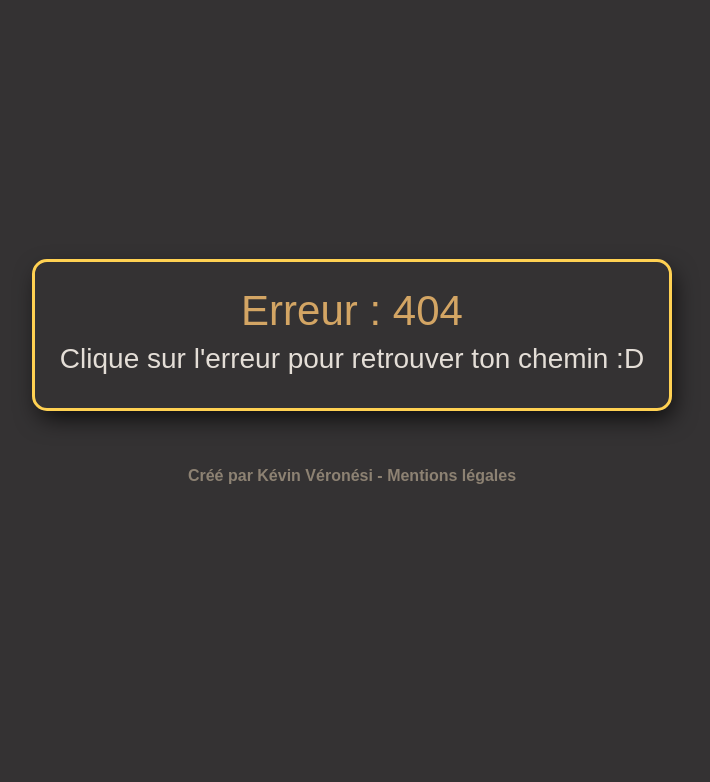
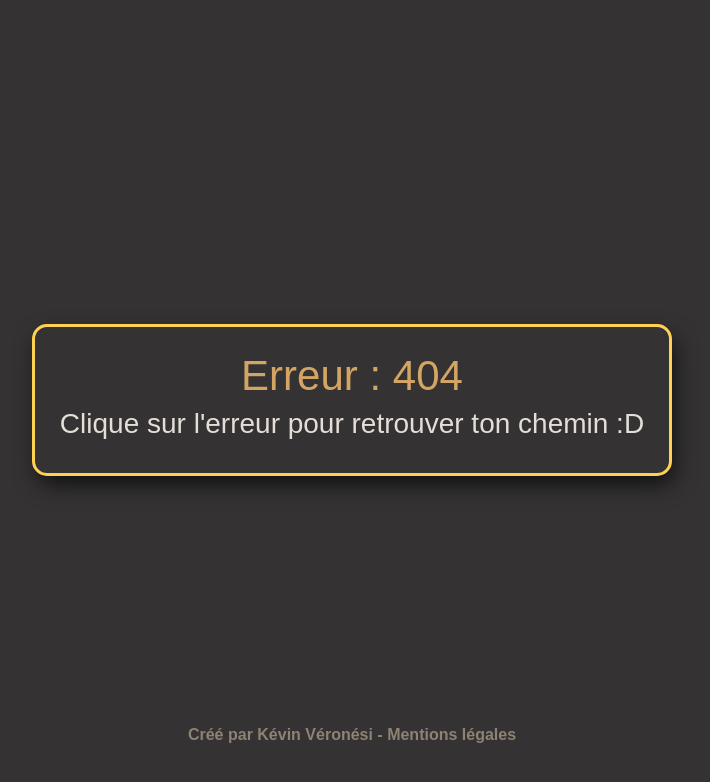
Before and after one commit to Drosscend/Portfolio-V1, a PHP site: page /Pages_supp/404/index.html in a window 1280 px wide. Shown: the top 782 px of the page, without its empty margins (288-998 px from the left). Run offline with PHP 8.4, Linux system fonts and the light colour scheme.

Commit message:
fix footer

```diff
--- a/Pages_supp/404/data/css/style.css
+++ b/Pages_supp/404/data/css/style.css
@@ -30,6 +30,8 @@ footer {
     margin: 40px auto;
     text-align: center;
     padding: 1em 0;
+    position: fixed;
+    bottom: 0;
 }
 
 footer span {
--- a/Pages_supp/Mentions_légales/data/css/style.css
+++ b/Pages_supp/Mentions_légales/data/css/style.css
@@ -33,6 +33,8 @@ footer{
     margin: 15px auto;
     text-align: center;
     padding: 1em 0;
+    position: fixed;
+    bottom: 0;
 }
 
 footer span{
--- a/data/css/style.css
+++ b/data/css/style.css
@@ -369,6 +369,8 @@ footer {
     margin: 0 auto;
     text-align: center;
     padding: 1em 0;
+    position: fixed;
+    bottom: 0;
 }
 
 footer span {
```
Also changed, not shown: 1 other file.
